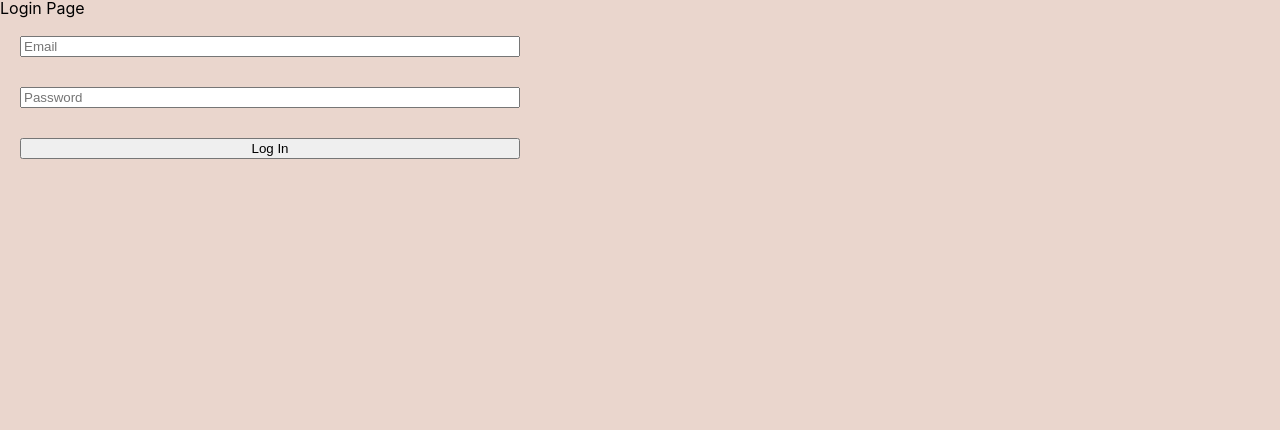
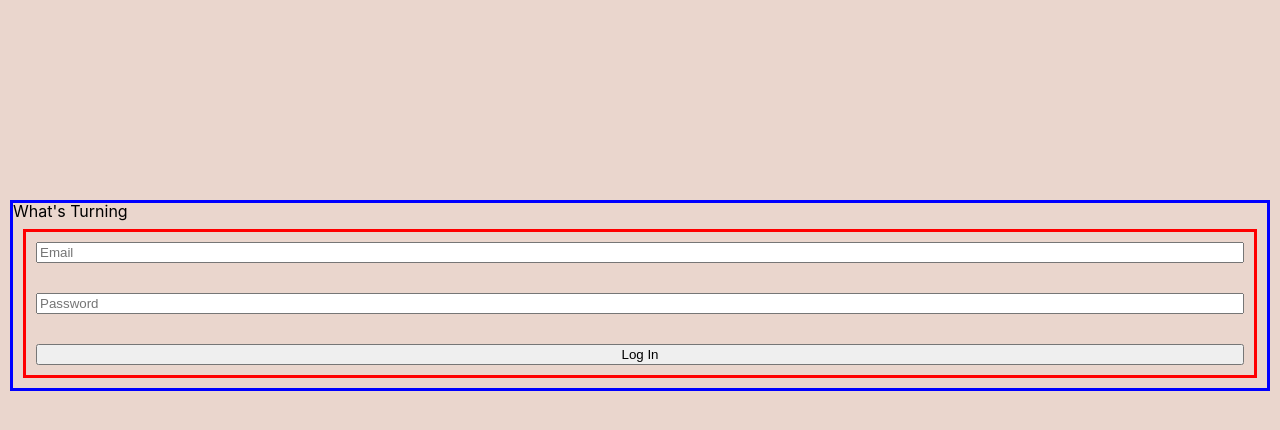
Before and after one commit to maxwellpothier/maxpothier-v3, a Next.js app: page /login in a window 1280 px wide. Shown: the top 430 px of the page. Built offline with nearby package versions, Linux system fonts and the light colour scheme.

Commit message:
basic outline for the login page styling

```diff
--- a/pages/login.js
+++ b/pages/login.js
@@ -17,13 +17,18 @@ const Login = () => {
 
 	return (
 		<div>
-			Login Page
+			<div className={styles.loginFormOuterBox}>
+				What's Turning
+				<div className={styles.loginFormInnerBox}>
 					<form onSubmit={hookForm.handleSubmit(onSubmit)} className={styles.loginForm}>
 						<input
+							className={styles.formInputField}
 							{...hookForm.register("email")}
 							placeholder={"Email"}
+							type={"email"}
 						/>
 						<input
+							className={styles.formInputField}
 							{...hookForm.register("password")}
 							placeholder={"Password"}
 							type={"password"}
@@ -31,6 +36,8 @@ const Login = () => {
 						<button type={"submit"}>Log In</button>
 					</form>
 				</div>
+			</div>
+		</div>
 	);
 };
 
--- a/pages/login.module.scss
+++ b/pages/login.module.scss
@@ -1,7 +1,21 @@
+.loginFormOuterBox {
+	margin: 0 10px;
+	border: 3px solid blue;
+	margin-top: 200px;
+}
+
+.loginFormInnerBox {
+	border: 3px solid red;
+	margin: 10px;
+}
+
 .loginForm {
 	display: flex;
 	flex-direction: column;
 	gap: 30px;
-	margin: 20px;
-	max-width: 500px;
+	margin: 10px;
 }
+
+.formInputField {
+	width: 100%;
+}
```
Lines whose indentation alone changed are shown as unchanged.
